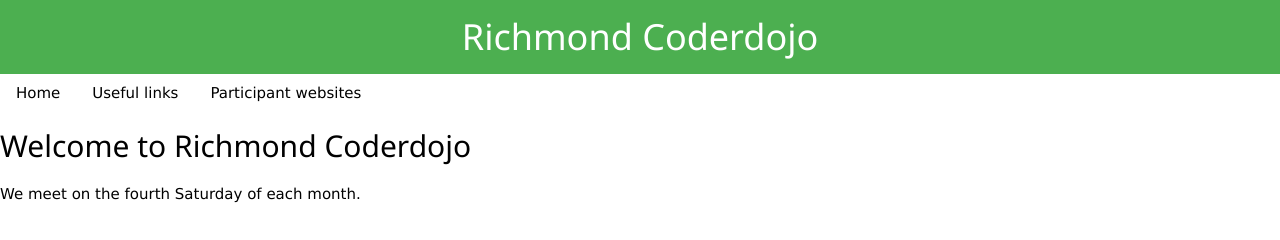
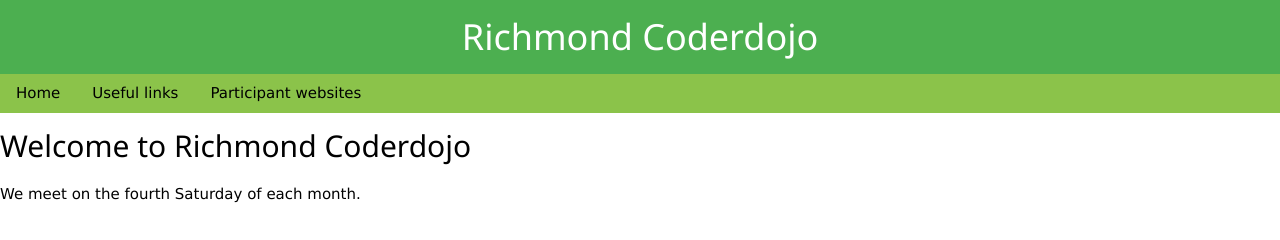
Before and after one commit to Richmond-CoderDojo/richmond-coderdojo.github.io, a plain HTML site: page www/index.html in a window 1280 px wide. Drawn offline with nearby package versions, Linux system fonts and the light colour scheme.

Commit message:
Update index.html

```diff
--- a/www/index.html
+++ b/www/index.html
@@ -8,10 +8,10 @@
     <header class="w3-container w3-green">
       <h1 class="w3-center">Richmond Coderdojo</h1>
     </header>
-    <nav class="w3-bar w3-darkgreen">
+    <nav class="w3-bar w3-light-green">
       <div class="w3-bar-item w3-button">Home</div>
       <div class="w3-bar-item w3-button">Useful links</div>
-      <div class="w3-bar-item" w3-button>Participant websites</div>
+      <div class="w3-bar-item w3-button" w3-button>Participant websites</div>
     </nav>
     <h2>Welcome to Richmond Coderdojo</h2>
     <p>We meet on the fourth Saturday of each month.</p>
```
